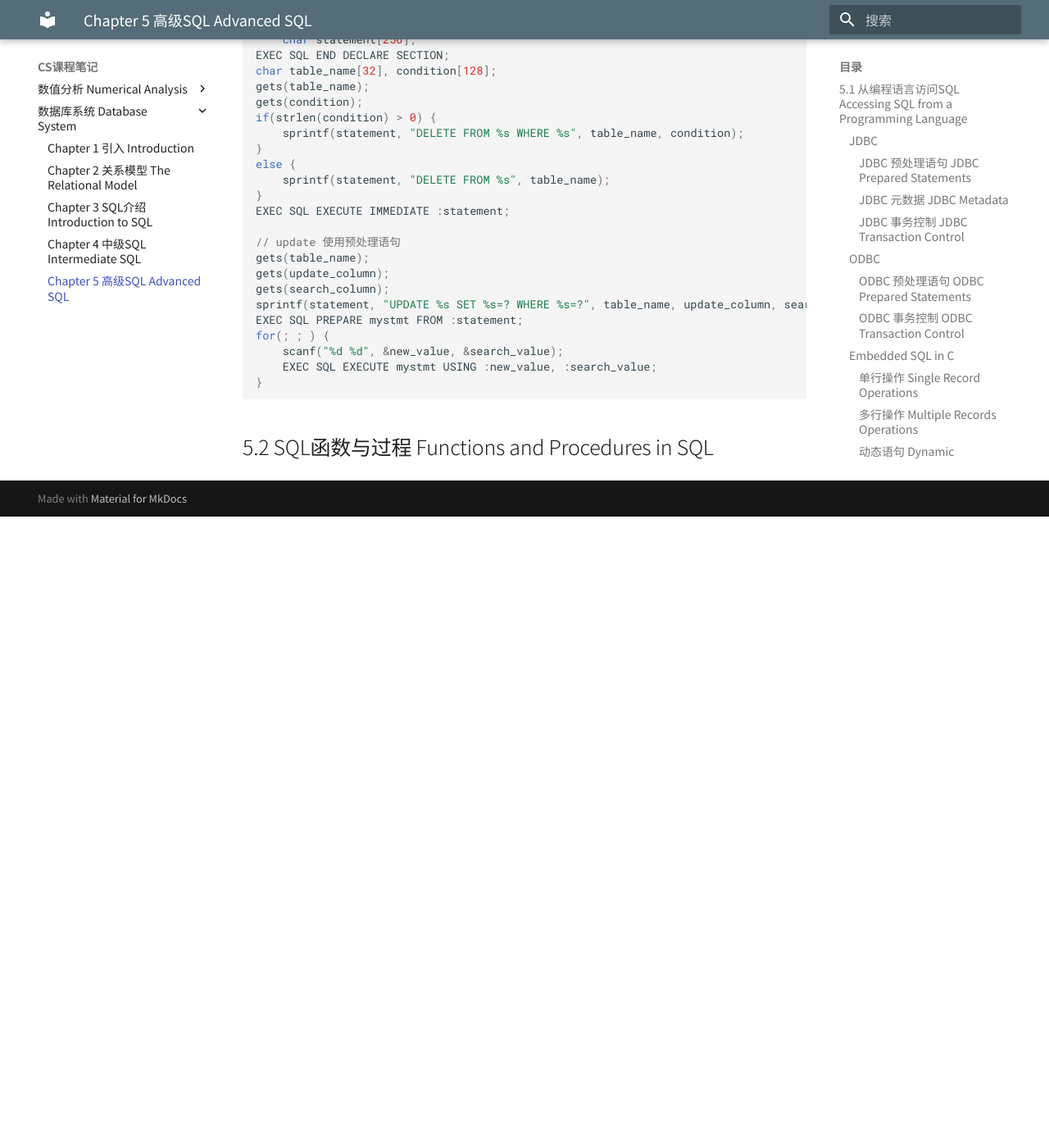
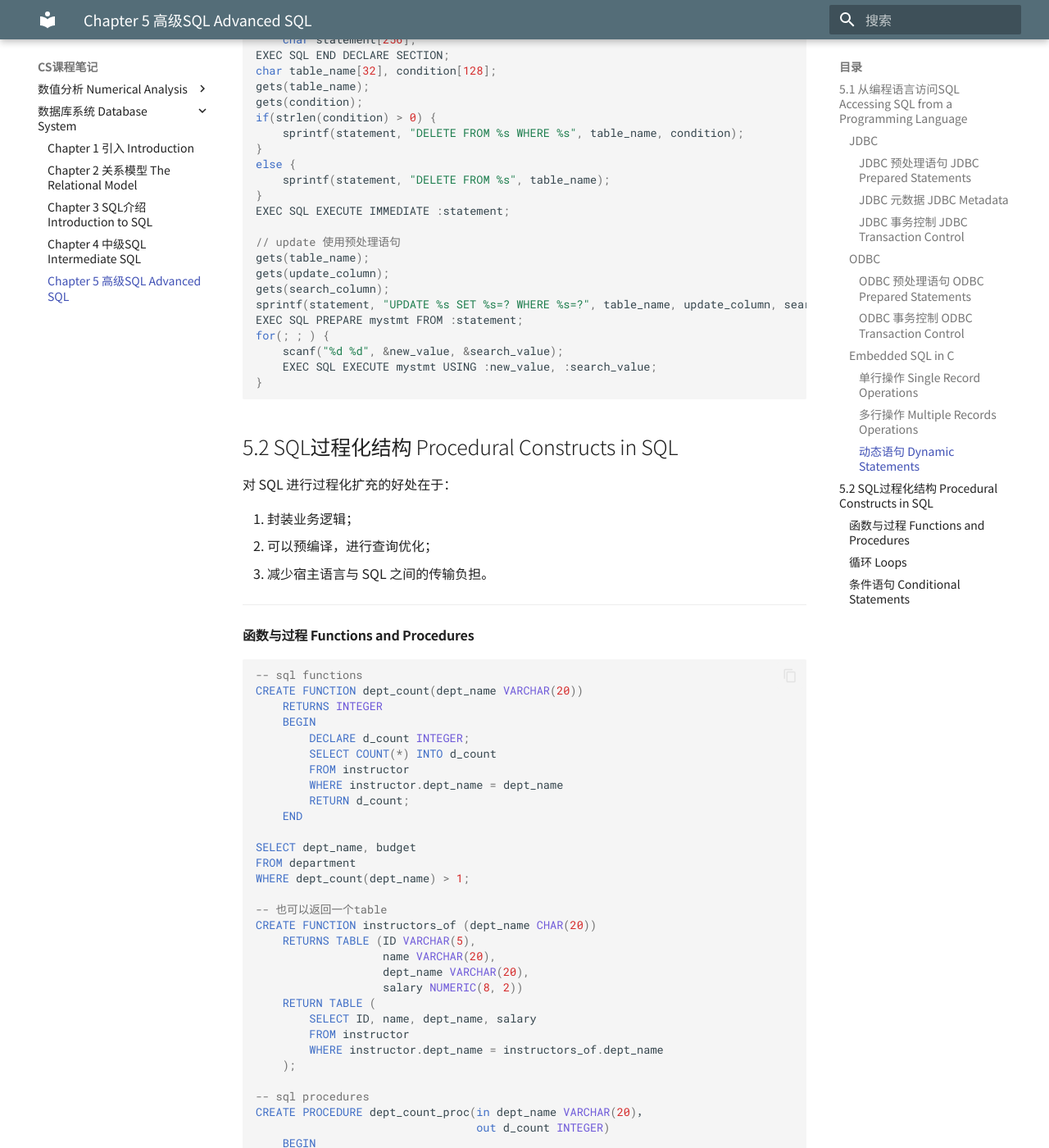
Before and after one commit to Shallowy/notebook, an MkDocs documentation site: the page built from docs/cs_notes/database_system/chap5.md, in a window 1280 px wide and 1400 px high, scrolled down 4704 px. Shown: the whole window at 82% size. Built offline with MkDocs 1.6.1 and Material for MkDocs 9.7.7, drawn with Linux system fonts in a browser that asks for light colours; comment, search, counter and statistics services are not loaded; before the commit the page ends 5334 px from its top, so only the background shows below that; some of the changed text lies outside the part shown.

Commit message:
modified

````diff
--- a/docs/cs_notes/database_system/chap5.md
+++ b/docs/cs_notes/database_system/chap5.md
@@ -309,4 +309,91 @@ for(; ; ) {
 }
 ```
 
-## 5.2 SQL函数与过程 Functions and Procedures in SQL
+## 5.2 SQL过程化结构 Procedural Constructs in SQL
+
+对 SQL 进行过程化扩充的好处在于：
+
+1. 封装业务逻辑；
+2. 可以预编译，进行查询优化；
+3. 减少宿主语言与 SQL 之间的传输负担。
+
+---
+
+#### 函数与过程 Functions and Procedures
+
+```sql linenums="0"
+-- sql functions
+CREATE FUNCTION dept_count(dept_name VARCHAR(20))
+    RETURNS INTEGER
+    BEGIN
+        DECLARE d_count INTEGER;
+        SELECT COUNT(*) INTO d_count
+        FROM instructor
+        WHERE instructor.dept_name = dept_name
+        RETURN d_count;
+    END
+
+SELECT dept_name, budget
+FROM department
+WHERE dept_count(dept_name) > 1;
+
+-- 也可以返回一个table
+CREATE FUNCTION instructors_of (dept_name CHAR(20))
+    RETURNS TABLE (ID VARCHAR(5),
+                   name VARCHAR(20),
+                   dept_name VARCHAR(20),
+                   salary NUMERIC(8, 2))
+    RETURN TABLE (
+        SELECT ID, name, dept_name, salary
+        FROM instructor
+        WHERE instructor.dept_name = instructors_of.dept_name
+    );
+
+-- sql procedures
+CREATE PROCEDURE dept_count_proc(in dept_name VARCHAR(20)，
+                                 out d_count INTEGER)
+    BEGIN
+        SELECT COUNT(*) INTO d_count
+        FROM instructor
+        WHERE instructor.dept_name = dept_count_proc.dept_name;
+    END
+
+DECLARE d_count INTEGER;
+CALL dept_count_proc('Physics', d_count);
+
+```
+
+#### 循环 Loops
+
+```sql linenums="0"
+-- while and repeat statements
+DECLARE n INTEGER DEFAULT 0;
+WHILE n < 10 DO
+    SET n = n + 1
+END WHILE
+
+REPEAT
+    SET n = n - 1
+UNTIL n = 0
+END REPEAT
+
+-- for loop
+DECLARE n INTEGER DEFAULT 0;
+FOR r AS
+    SELECT budget FROM department
+    WHERE dept_name = 'Music'
+DO
+    SET n = n - r.budget
+END FOR
+```
+
+#### 条件语句 Conditional Statements
+
+```sql linenums="0"
+IF ...
+THEN ...
+ELSEIF ...
+THEN ...
+ELSE ...
+ENDIF
+```
````
